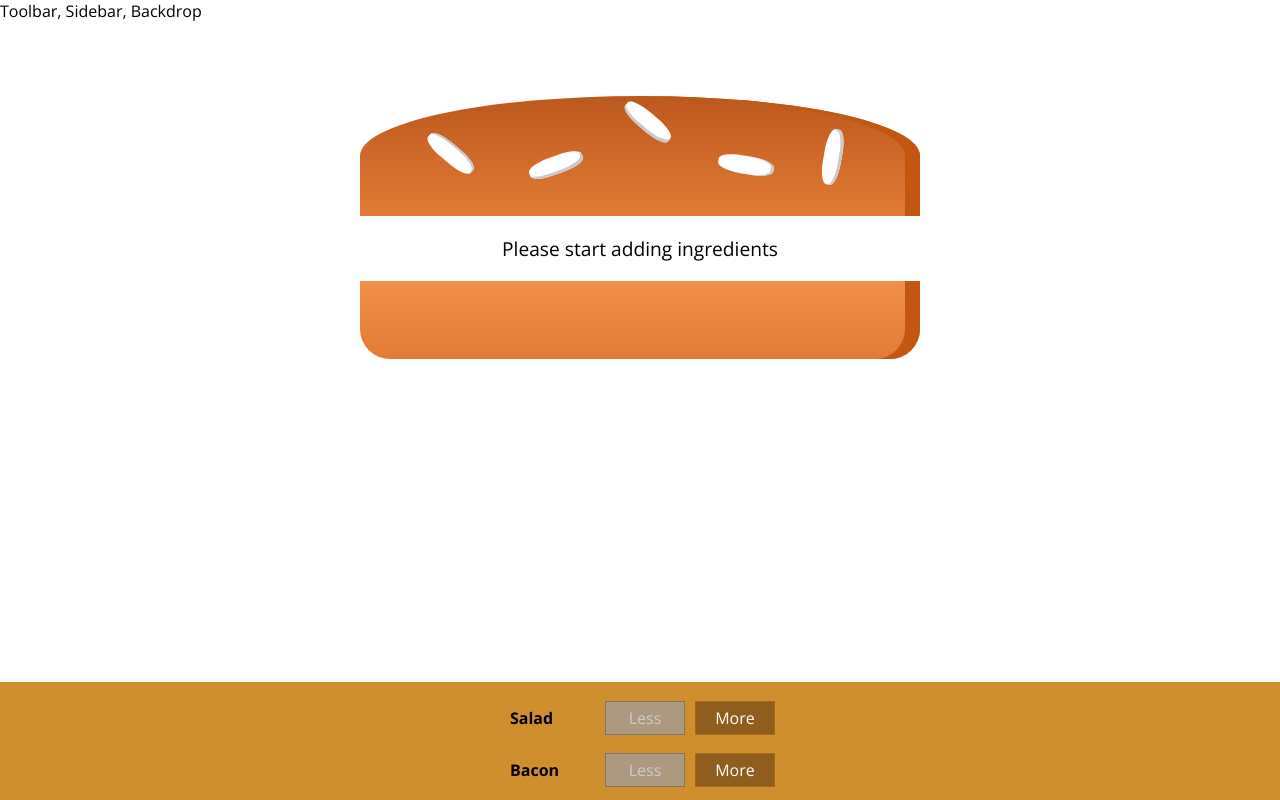
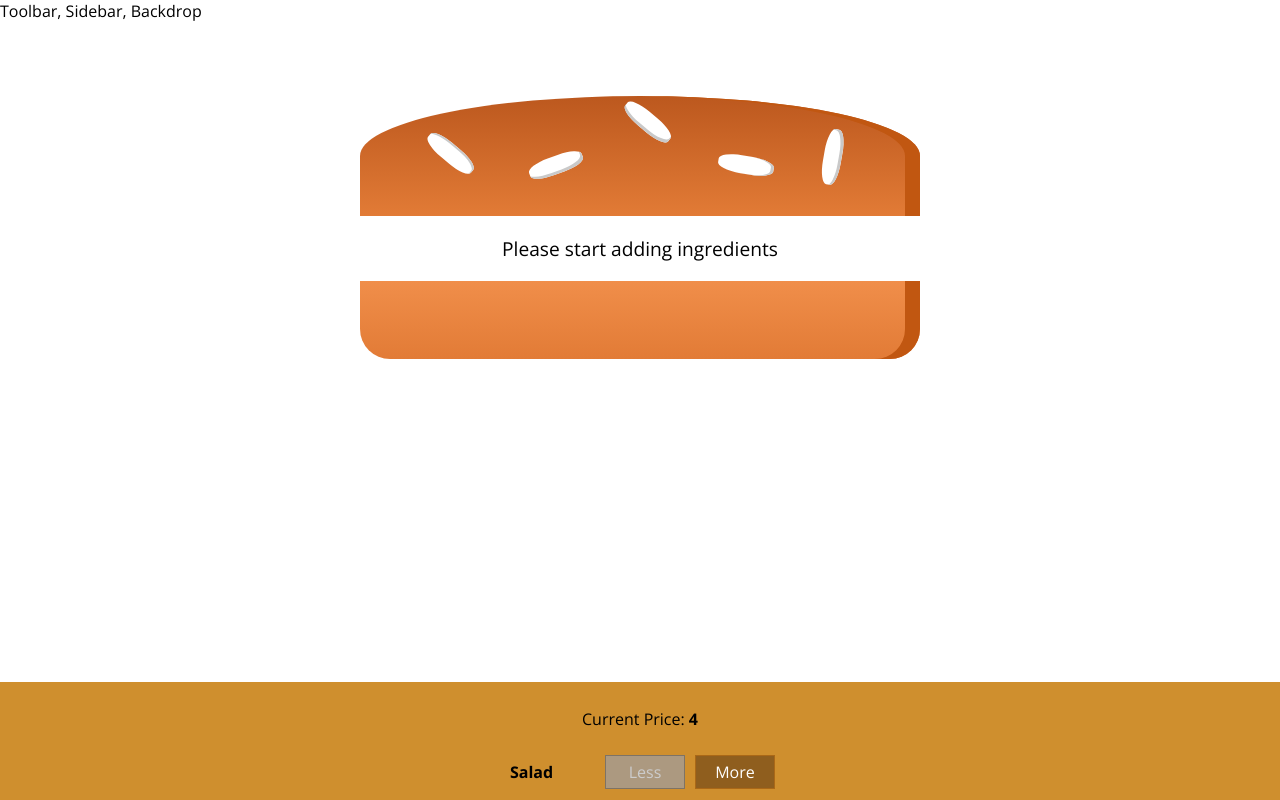
Before and after one commit to TigranVardanyan/burger-builder, a React app: page / in a window 1280 px wide. Shown: the top 800 px of the page. Built offline with nearby package versions, Linux system fonts and the light colour scheme.

Commit message:
Displaying and Updating the Burger Price

```diff
--- a/src/components/Burger/BuildControls/BuildControls.js
+++ b/src/components/Burger/BuildControls/BuildControls.js
@@ -12,6 +12,7 @@ const controls = [
 
 const buildControls = (props) => (
   <div className={classes.BuildControls}>
+    <p>Current Price: <strong>{props.price}</strong></p>
     {controls.map(ctrl => (
       <BuildControl
         key={ctrl.label}
--- a/src/containers/BurgerBuilder/BurgerBuilder.js
+++ b/src/containers/BurgerBuilder/BurgerBuilder.js
@@ -70,6 +70,7 @@ class BurgerBuilder extends Component {
           ingredientAdded={this.addIngredientHandler}
           ingredientRemove={this.removeIngredientHandler}
           disabled={disabledInfo}
+          price={this.state.totalPrice}
         />
       </Aux>
     )
```
